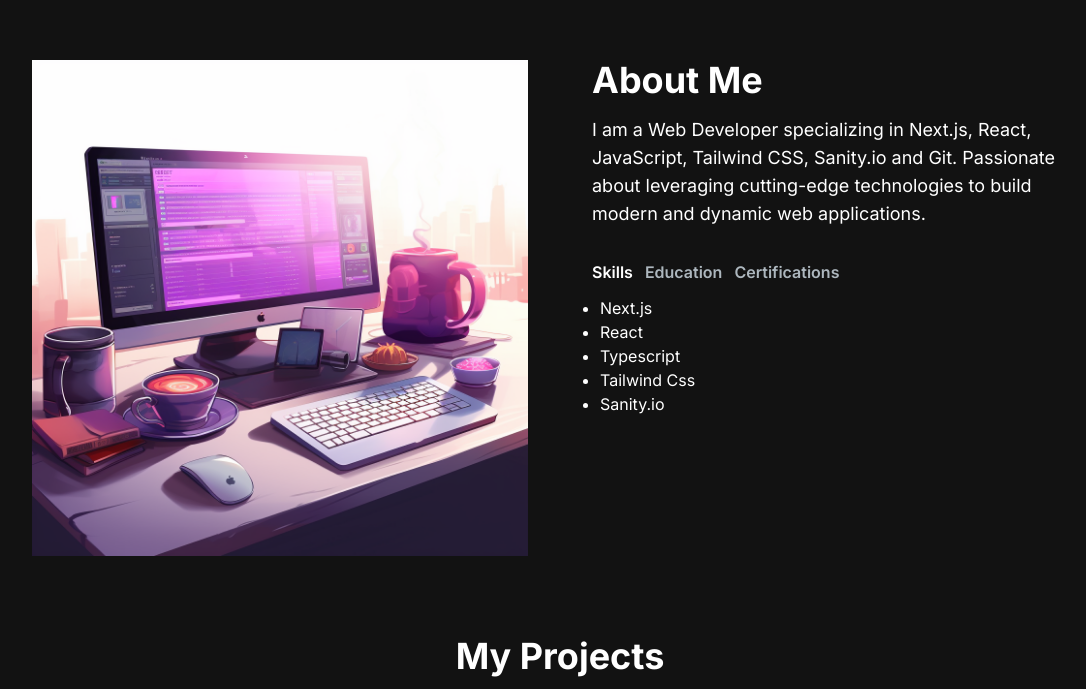
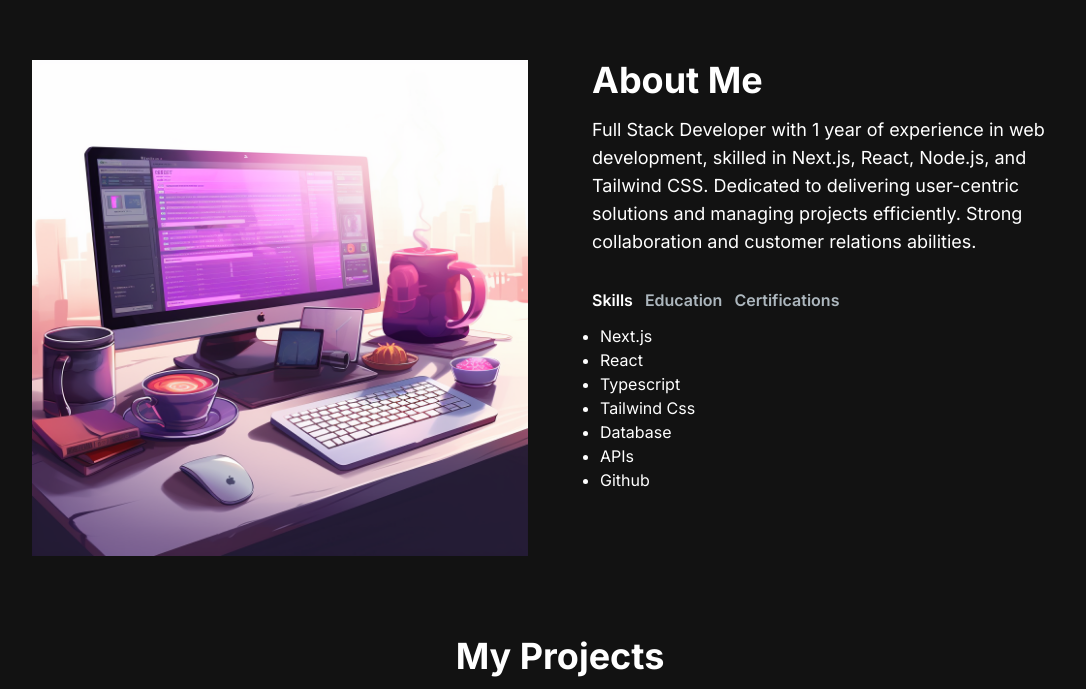
Before and after one commit to hamzaq453/portfolio-website, a Next.js app: page / in a window 1280 px wide. Shown: the part 557-1246 px from the top of the page, without its empty margins (80-1166 px from the left). Built offline with nearby package versions, Linux system fonts and the light colour scheme.

Commit message:
Updated Resume and About Section skills and profile summary.

```diff
--- a/src/app/components/AboutSection.jsx
+++ b/src/app/components/AboutSection.jsx
@@ -14,7 +14,9 @@ const TAB_DATA = [
         <li>React</li>
         <li>Typescript</li>
         <li>Tailwind Css</li>
-        <li>Sanity.io</li>
+        <li>Database</li>
+        <li>APIs</li>
+        <li>Github</li>
       </ul>
     ),
   },
@@ -24,10 +26,10 @@ const TAB_DATA = [
     content: (
       <ul className="list-disc pl-2 -mt-8">
         <li><strong>Bachelors of Science in Computer Science (BSCS)</strong> <br/>
-            From Virtual University of Pakistan (VU)
+            Virtual University of Pakistan (VU)
         </li>
-        <li className="mt-4"><strong>Web 3.0 and Metaverse Developer</strong> <br />
-            From Pakistan Institute of Artificial Intelligence and Computing (PIAIC)</li>
+        <li className="mt-4"><strong>Fsc Pre-Engineering</strong> <br />
+            Kips College</li>
       </ul>
     ),
   },
@@ -36,7 +38,8 @@ const TAB_DATA = [
     id: "certifications",
     content: (
       <ul className="list-disc pl-2 -mt-8">
-        <li>PIAIC WEB 3.0 DEVELOPER</li>
+        <li><strong>WEB DEVELOPER</strong></li>
+        <h2 className="mt-2">Presidential Institute of Artificial Intelligence and Computing <br />(PIAIC)</h2>
         {/* <li></li> */}
       </ul>
     ),
@@ -60,8 +63,7 @@ const AboutSection = () => {
         <div className="mt-4 md:mt-0 text-left flex flex-col h-full">
           <h2 className="text-4xl font-bold text-white mb-4">About Me</h2>
           <p className="text-base lg:text-lg">
-          I am a Web Developer specializing in Next.js, React, JavaScript, Tailwind CSS, Sanity.io and Git.
-           Passionate about leveraging cutting-edge technologies to build modern and dynamic web applications.
+          Full Stack Developer with 1 year of experience in web development, skilled in Next.js, React, Node.js, and Tailwind CSS. Dedicated to delivering user-centric solutions and managing projects efficiently. Strong collaboration and customer relations abilities.
           </p>
           <div className="flex flex-row justify-start mt-8">
             <TabButton
```
Also changed, not shown: 1 other file (tests, documents, lock files or other folders).
